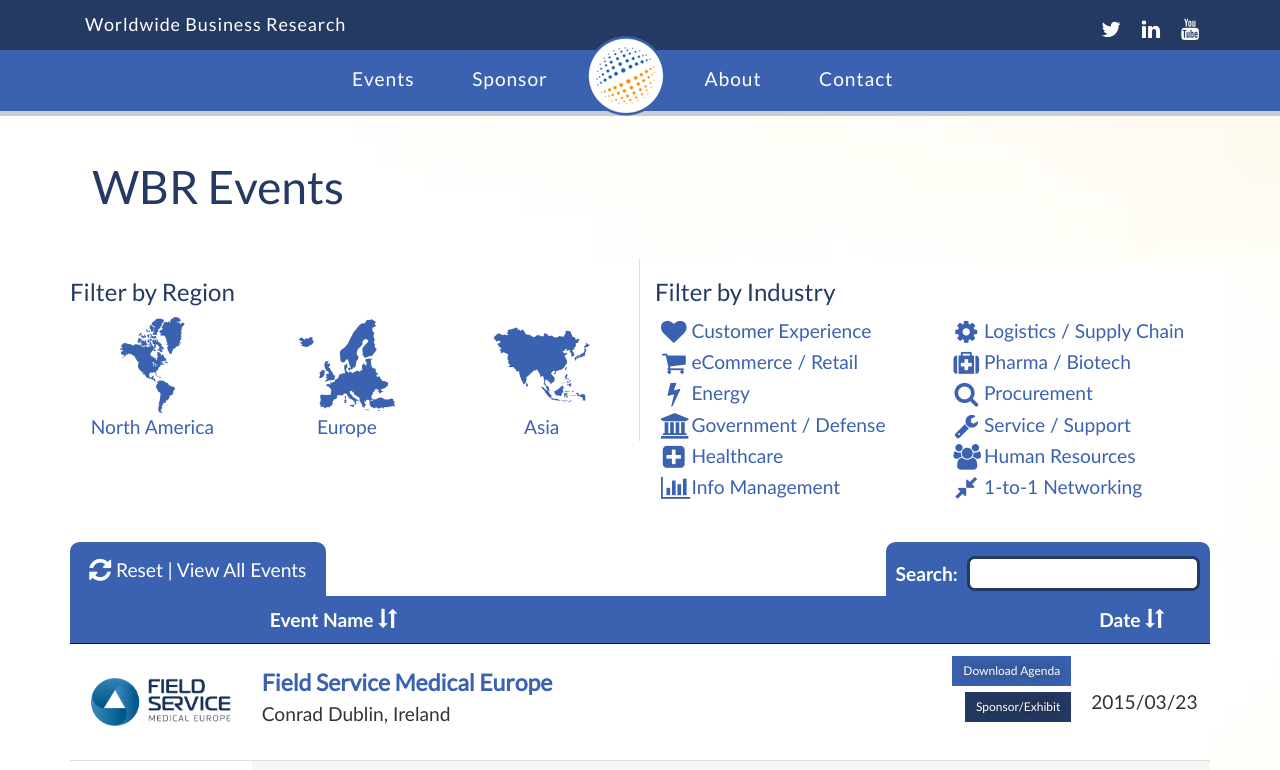
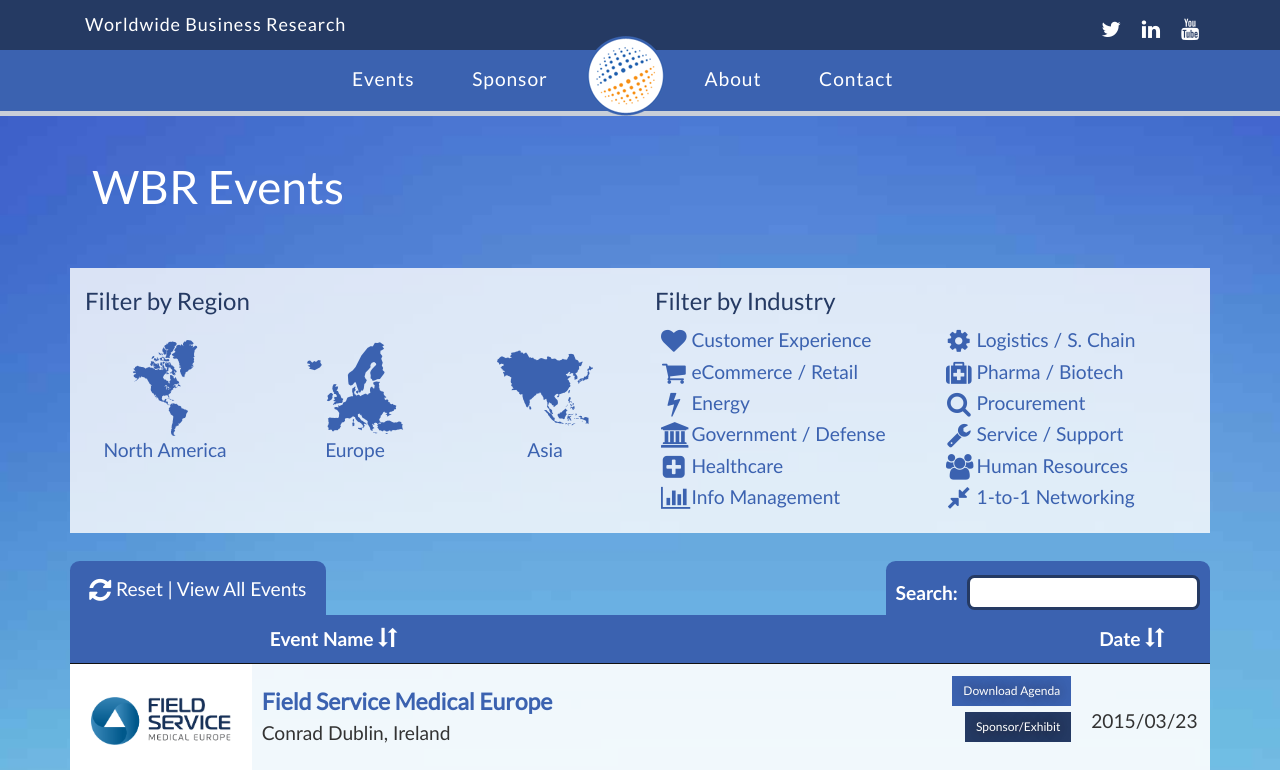
Before and after one commit to markthib/wbrcorp, a plain HTML site: page events.html in a window 1280 px wide. Shown: the top 770 px of the page. Drawn offline with nearby package versions, Linux system fonts and the light colour scheme; files whose address does not match are found by name.

Commit message:
bg image swap, responsive tweaks

```diff
--- a/css/events.css
+++ b/css/events.css
@@ -6,28 +6,28 @@
 
 .content {
     padding:0 0 2em; margin:0; width:100%; height:100%; overflow:hidden;
-    background: url("../img/events-mainphoto.jpg") no-repeat center center fixed;
+    background: url("../img/events-mainphoto3.jpg") no-repeat center center fixed;
     -webkit-background-size: cover;
     -moz-background-size: cover;
     -o-background-size: cover;
     background-size: cover;
-    filter: progid:DXImageTransform.Microsoft.AlphaImageLoader(src='../img/events-mainphoto.jpg', sizingMethod='scale');
-    -ms-filter: "progid:DXImageTransform.Microsoft.AlphaImageLoader(src='../img/events-mainphoto.jpg', sizingMethod='scale')";
+    filter: progid:DXImageTransform.Microsoft.AlphaImageLoader(src='../img/events-mainphoto3.jpg', sizingMethod='scale');
+    -ms-filter: "progid:DXImageTransform.Microsoft.AlphaImageLoader(src='../img/events-mainphoto3.jpg', sizingMethod='scale')";
     background-attachment: initial;
     }
-.hero h1 { margin:1em 2em; font-size:2.4em; color:#253a63; }
+.hero h1 { margin:1em 2em; font-size:2.4em; color:#fff; }
 
 article.main { background:transparent; min-height:600px; }
 
 
 /**** Event Filters ****/
 
-.filters { background: rgba(255,255,255,0.9); padding-bottom:1em; }
+.filters { background: rgba(255,255,255,0.8); padding-bottom:1em; margin:.5em 0; }
 .filters button {display:block; background:none; border:none; color:#3b62b0; transition: 100ms linear;}
 
 .extras { clear:both; }
 
-.regions { border-right:solid 1px #ddd; }
+.regions h2 { margin-bottom:1em; }
 .regions button i.mg { display:block; font-size:5em; }
 
 .industries button { text-align:left; margin-bottom:.1em; white-space:nowrap; }
@@ -72,6 +72,7 @@
 ***********************************************/
 
 @media only screen and (max-width : 992px) {
+    .filters { width:100%; }
     .filters button { font-size:.8em; }
     table#listings td.infocol { padding-right:100px; }
 }
@@ -83,10 +84,8 @@
     table#listings .eventname { font-size:1em; }
     table#listings .venue { font-size:.8em; }
     #listings_wrapper { padding-top:0; }
-    #listings_filter { border-radius:0; margin-top:0; }
+    #listings_filter { border-radius:0; margin-top:0; width:100%; }
+    #listings_filter label { width:100%; text-align:center; }
+    #listings_filter label input { width:60%; }
     .btn-reset { position:static; margin:0; width:100%; background:#253a63; border-radius:0; }
 }
-@media only screen and (max-width : 640px) {
-    #listings_filter label { width:100%; }
-    #listings_filter label input { width:60%; }
-}
--- a/events.html
+++ b/events.html
@@ -103,7 +103,8 @@
                 <button class="btn-industry" id="filter-infomgmt" value="Info Management" type="submit"><i class="fa fa-bar-chart fa-lg"></i> Info Management</button>
               </div>
               <div class="col-xs-12 col-sm-6">
-                <button class="btn-industry" id="filter-logistics" value="Logistics / Supply Chain" type="submit"><i class="fa fa-cog fa-lg"></i> Logistics / Supply Chain</button>
+                <button class="btn-industry hidden-md" id="filter-logistics" value="Logistics / Supply Chain" type="submit"><i class="fa fa-cog fa-lg"></i> Logistics / S. Chain</button>
+                <button class="btn-industry visible-md" id="filter-logistics" value="Logistics / Supply Chain" type="submit"><i class="fa fa-cog fa-lg"></i> Logistics / Supply Chain</button>
                 <button class="btn-industry" id="filter-pharma" value="Pharma / Biotech" type="submit"><i class="fa fa-medkit fa-lg"></i> Pharma / Biotech</button>
                 <button class="btn-industry" id="filter-procurement" value="Procurement" type="submit"><i class="fa fa-search fa-lg"></i> Procurement</button>
                 <button class="btn-industry" id="filter-servicesupport" value="Service / Support" type="submit"><i class="fa fa-wrench fa-lg"></i> Service / Support</button>
```
